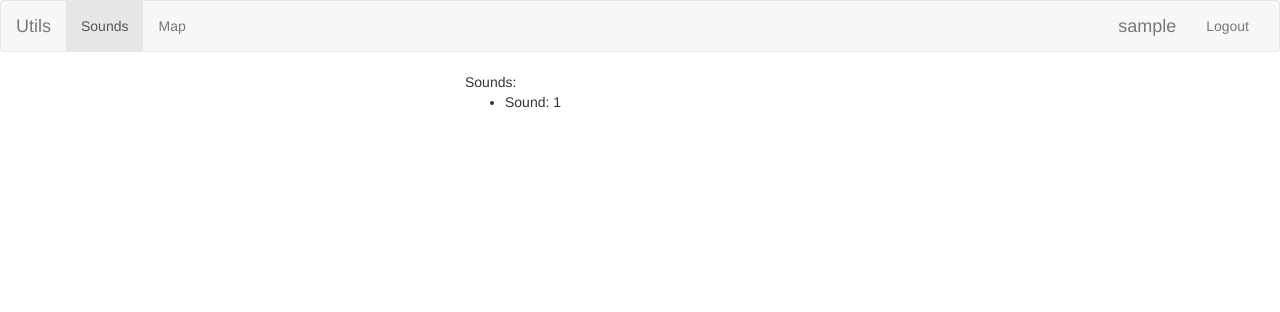
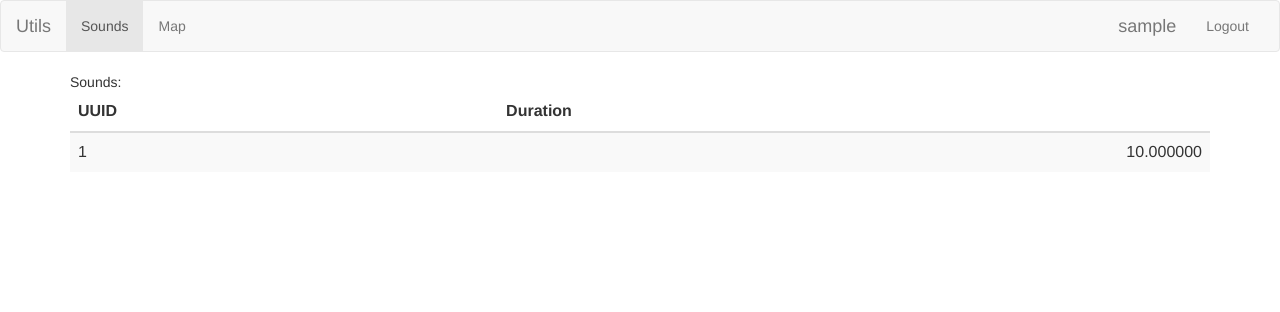
Before and after one commit to nooperation/slutils, a Django app: page /sounds/ in a window 1280 px wide. Shown: the top 312 px of the page. Run offline with Django 3.2, Linux system fonts and the light colour scheme; a user stored in the database is signed in; tables that the repository leaves empty hold one stand-in row (values such as "Sample post"); some libraries are stand-ins or nearby versions.

Commit message:
Frontend modifications for sounds

```diff
--- a/slutils/templates/base.html
+++ b/slutils/templates/base.html
@@ -47,9 +47,7 @@
   </div>
 </nav>
   <div class="content container">
-    <div class="col-md-4 center-block ">
-      {% block content %}
-      {% endblock %}
-    </div>
+    {% block content %}
+    {% endblock %}
   </div>
 </body>
--- a/slutils/templates/registration/login.html
+++ b/slutils/templates/registration/login.html
@@ -1,6 +1,7 @@
 {% extends "base.html" %}
 
 {% block content %}
+<div class="col-md-4 center-block ">
   <form class="form-horizontal"  method="post" action="{% url 'login' %}">
     {% csrf_token %}
     {% for hidden in form.hidden_fields %}
@@ -30,4 +31,5 @@
     <button class="btn btn-lg btn-primary btn-block" type="submit">Sign in</button>
     <input type="hidden" name="next" value="{{ next }}" />
   </form>
+</div>
 {% endblock %}
--- a/sounds/models.py
+++ b/sounds/models.py
@@ -17,5 +17,5 @@ class Sound(models.Model):
             code='invalid_uuid'
         ),
     ])
-    duration = models.PositiveIntegerField()
+    duration = models.FloatField()
     created_on = models.DateTimeField()
--- a/sounds/templates/sounds/sound_list.html
+++ b/sounds/templates/sounds/sound_list.html
@@ -2,9 +2,20 @@
 
 {% block content %}
 Sounds:
-<ul>
+<table class="table table-striped table-hover ">
+    <thead>
+    <tr>
+        <th>UUID</th>
+        <th>Duration</th>
+    </tr>
+    </thead>
+    <tbody>
     {% for item in sound_list %}
-    <li>Sound: {{ item }}</li>
+    <tr>
+        <td>{{ item.uuid }}</td>
+        <td class="text-right">{{ item.duration | floatformat:6 }}</td>
+    </tr>
     {% endfor %}
-</ul>
+    </tbody>
+</table>
 {% endblock %}
--- a/sounds/views.py
+++ b/sounds/views.py
@@ -9,9 +9,9 @@ from random import randint
 import json
 import gzip
 
-class IndexView(LoginRequiredMixin, generic.ListView):
+class IndexView(generic.ListView):
     def get_queryset(self):
-        return Sound.objects.all()
+        return Sound.objects.all()[:100]
 
 
 class RandomJsonView(generic.View):
```
Also changed, not shown: sounds/migrations/0007_auto_20160903_1742.py (added).
